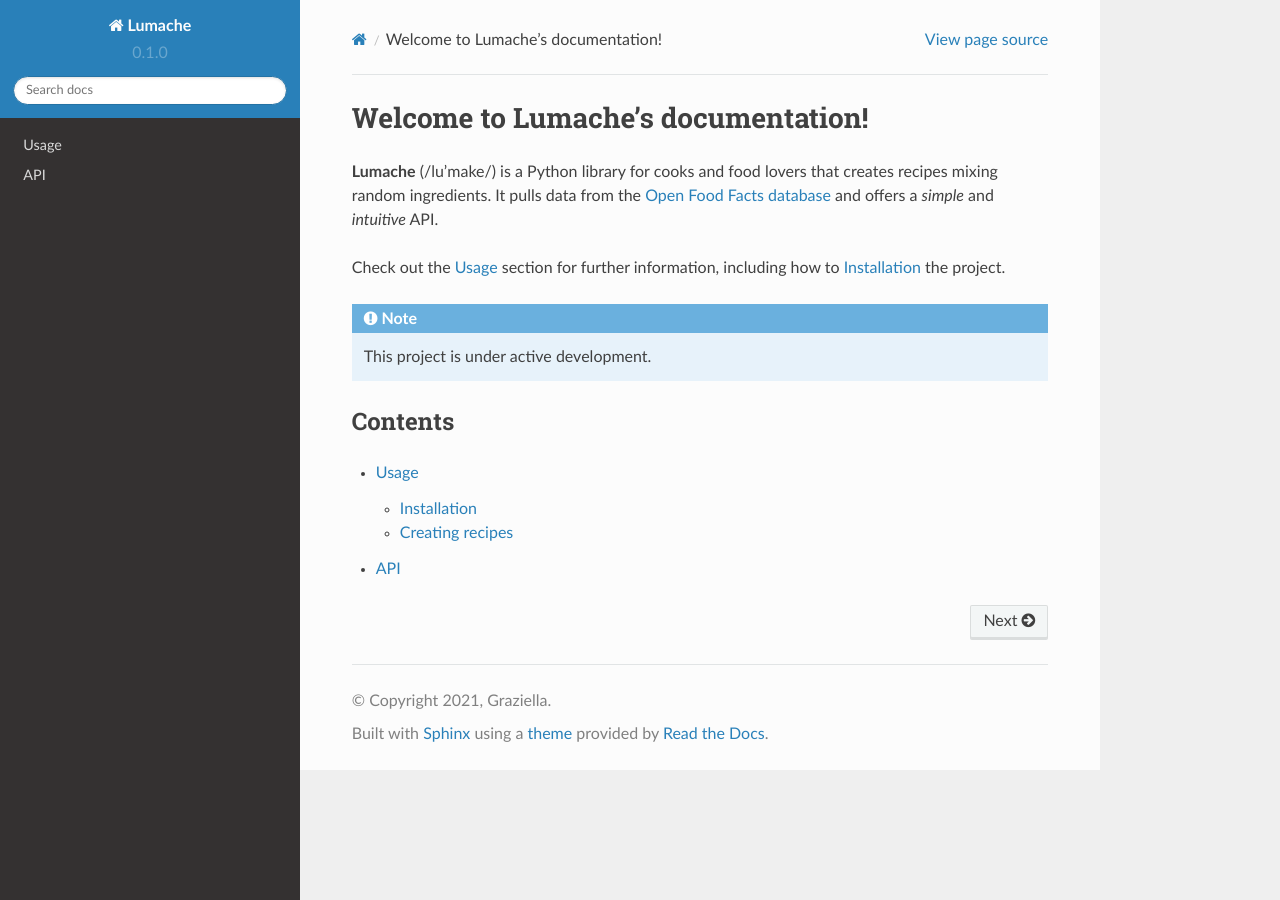
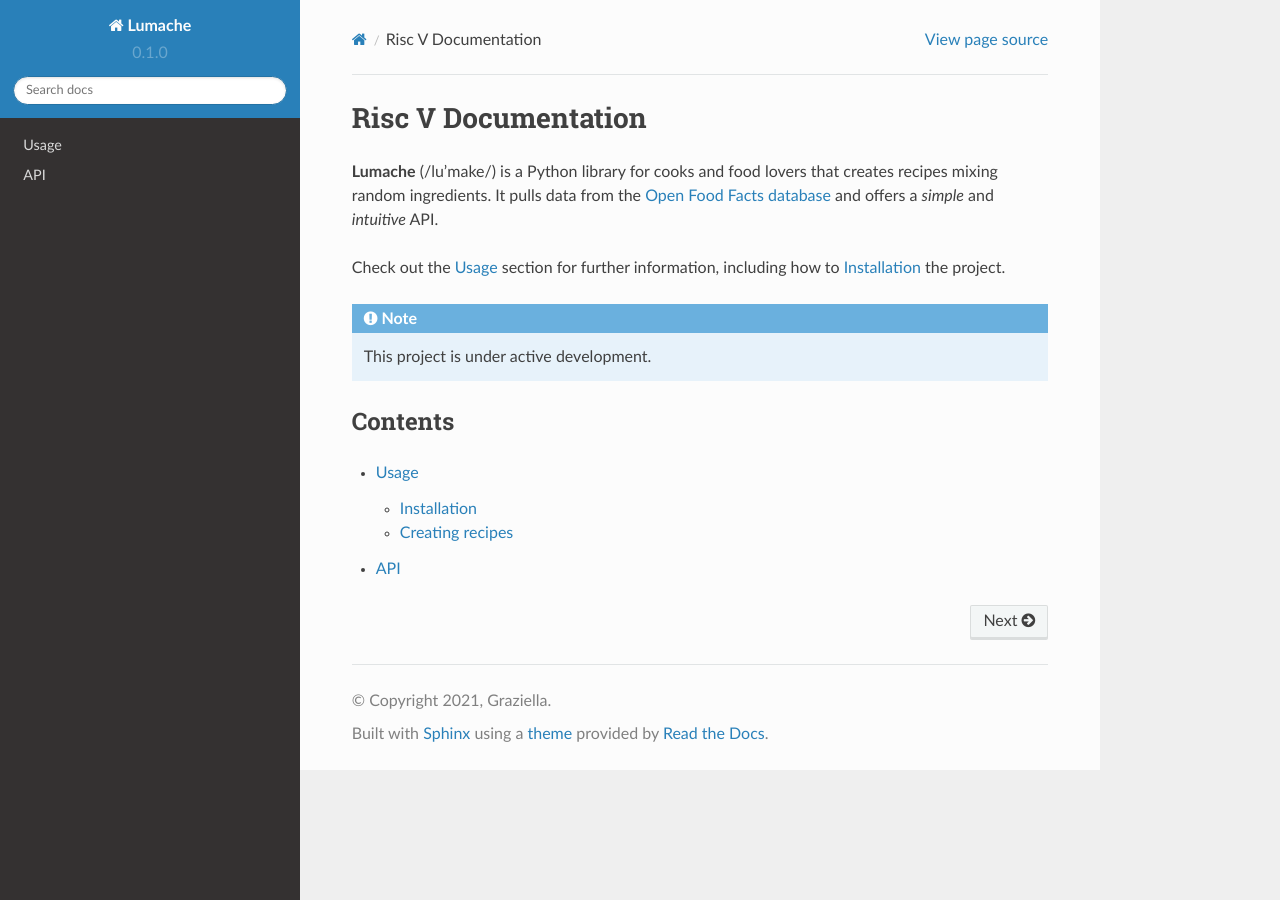
Before and after one commit to qiaoyunhai/riscv_doc, a Sphinx documentation site: the page built from docs/source/index.rst, in a window 1280 px wide. Built offline with Sphinx 7.4.7 and the Read the Docs theme 2.0.0, drawn with Linux system fonts in a browser that asks for light colours.

Commit message:
first try

```diff
--- a/docs/source/index.rst
+++ b/docs/source/index.rst
@@ -1,4 +1,4 @@
-Welcome to Lumache's documentation!
+Risc V Documentation
 ===================================
 
 **Lumache** (/lu'make/) is a Python library for cooks and food lovers
```
